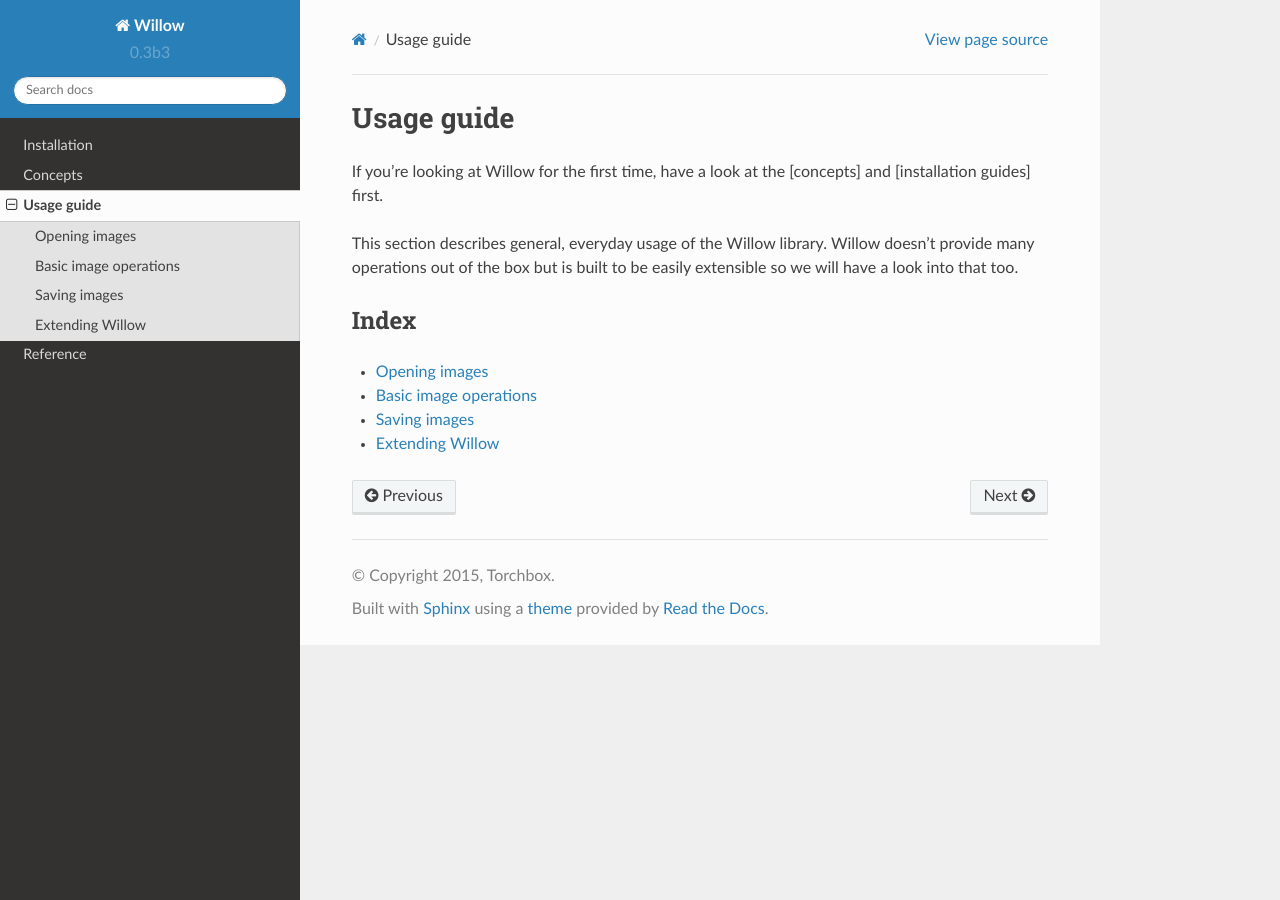
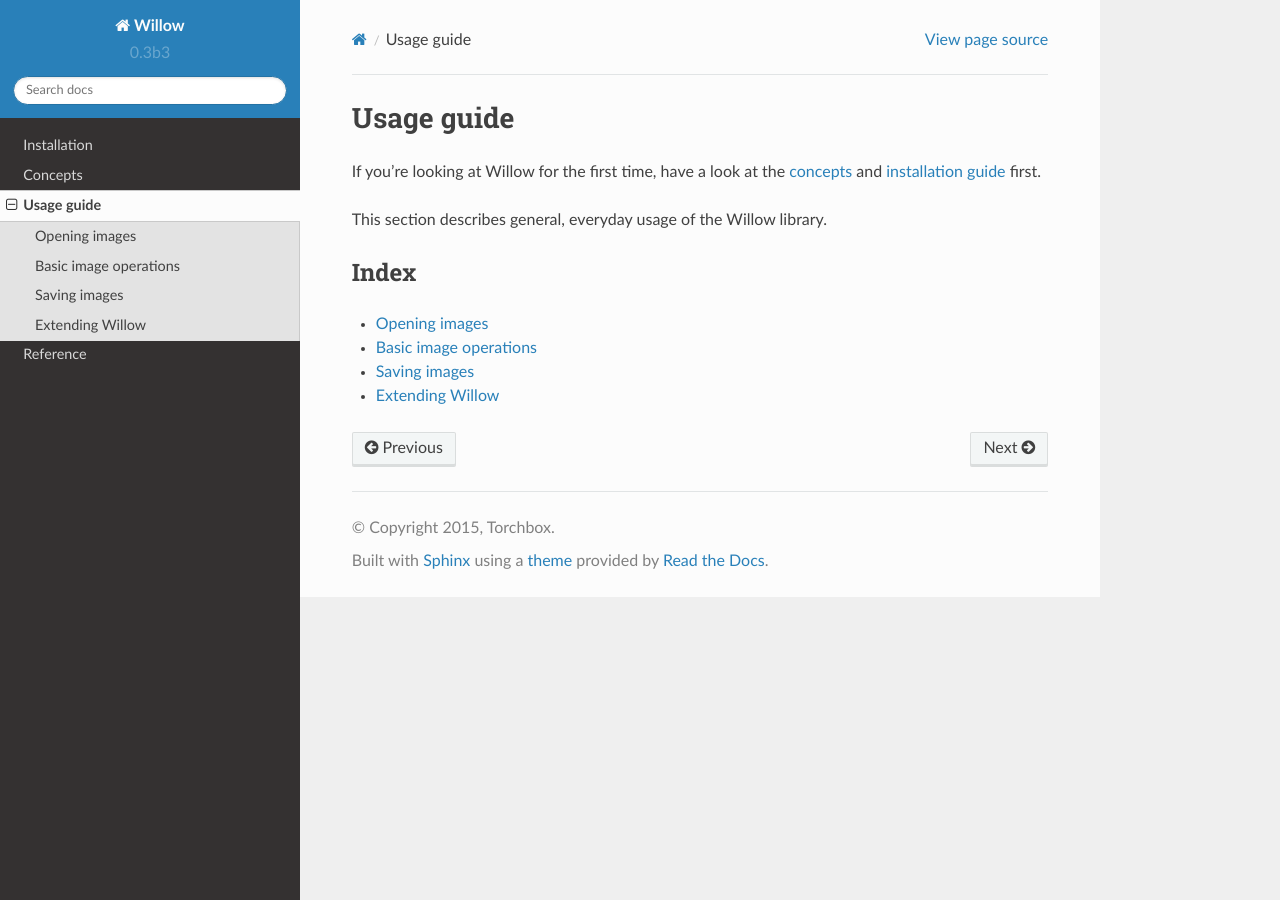
Before and after one commit to wagtail/Willow, a Sphinx documentation site: the page built from docs/guide/index.rst, in a window 1280 px wide. Built offline with Sphinx 7.4.7 and the Read the Docs theme 2.0.0, drawn with Linux system fonts in a browser that asks for light colours.

Commit message:
Usage guide intro

```diff
--- a/docs/guide/index.rst
+++ b/docs/guide/index.rst
@@ -2,13 +2,10 @@
 Usage guide
 ===========
 
-If you're looking at Willow for the first time, have a look at the [concepts]
-and [installation guides] first.
+If you're looking at Willow for the first time, have a look at the :doc:`concepts
+</concepts>` and :doc:`installation guide </installation>` first.
 
-This section describes general, everyday usage of the Willow library. Willow
-doesn't provide many operations out of the box but is built to be easily
-extensible so we will have a look into that too.
-
+This section describes general, everyday usage of the Willow library.
 
 Index
 =====
```
